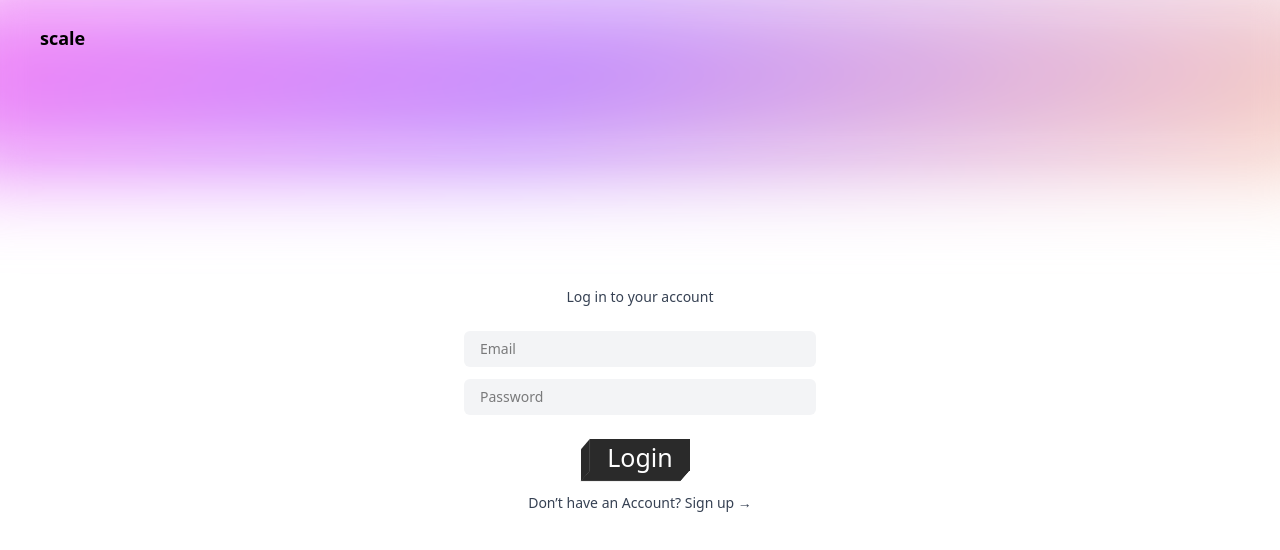
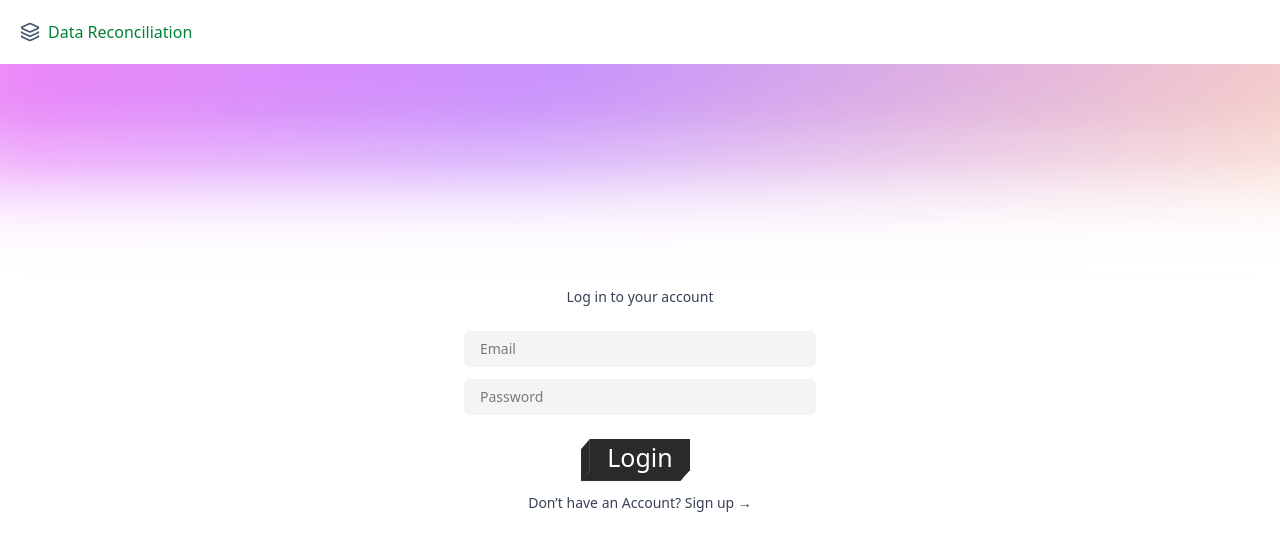
Before and after one commit to Manikandan0018/smart-reconciliation-audit-system, a React (Vite) app in the folder frontend/: page / in a window 1280 px wide. Shown: the top 550 px of the page. Built offline with nearby package versions, Linux system fonts and the light colour scheme; a web font is replaced by a local one.

Commit message:
update: improved Login UI/UX and removed bg image

```diff
--- a/frontend/src/components/AuthLayout.jsx
+++ b/frontend/src/components/AuthLayout.jsx
@@ -1,7 +1,6 @@
+import { Layers } from "lucide-react";
 
 export default function AuthLayout({ children }) {
-
-
   return (
     <div className="relative min-h-screen w-screen bg-white overflow-hidden">
       {/* TOP 20% GRADIENT + BLUR */}
@@ -9,11 +8,10 @@ export default function AuthLayout({ children }) {
       <div className="absolute top-0 left-0 w-full h-[20vh] bg-white/10 backdrop-blur-md" />
 
       {/* Logo */}
-      <div className="absolute top-6 left-10 z-10 text-lg font-semibold">
-        scale
+      <div className="flex p-5 fixed z-20 w-full bg-white items-center gap-2">
+        <Layers className="w-5 h-5 text-slate-600" />
+        <h2 className="text-green-700">Data Reconciliation</h2>
       </div>
-
-
 
       {/* CONTENT */}
       <div className="relative z-10 flex min-h-screen items-center justify-center">
```
